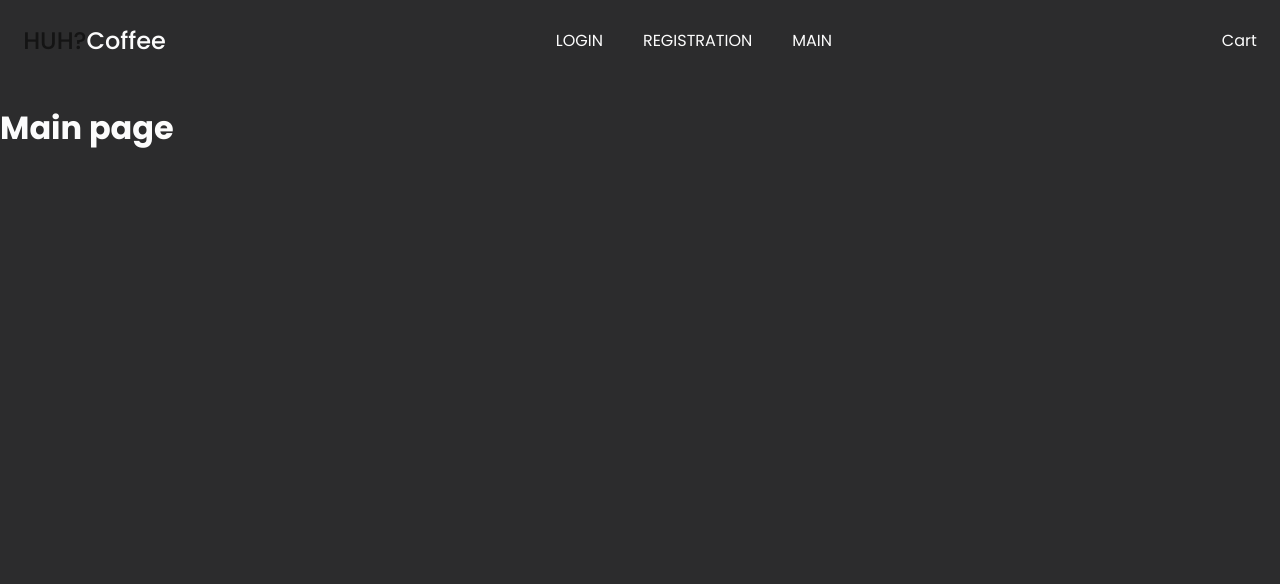
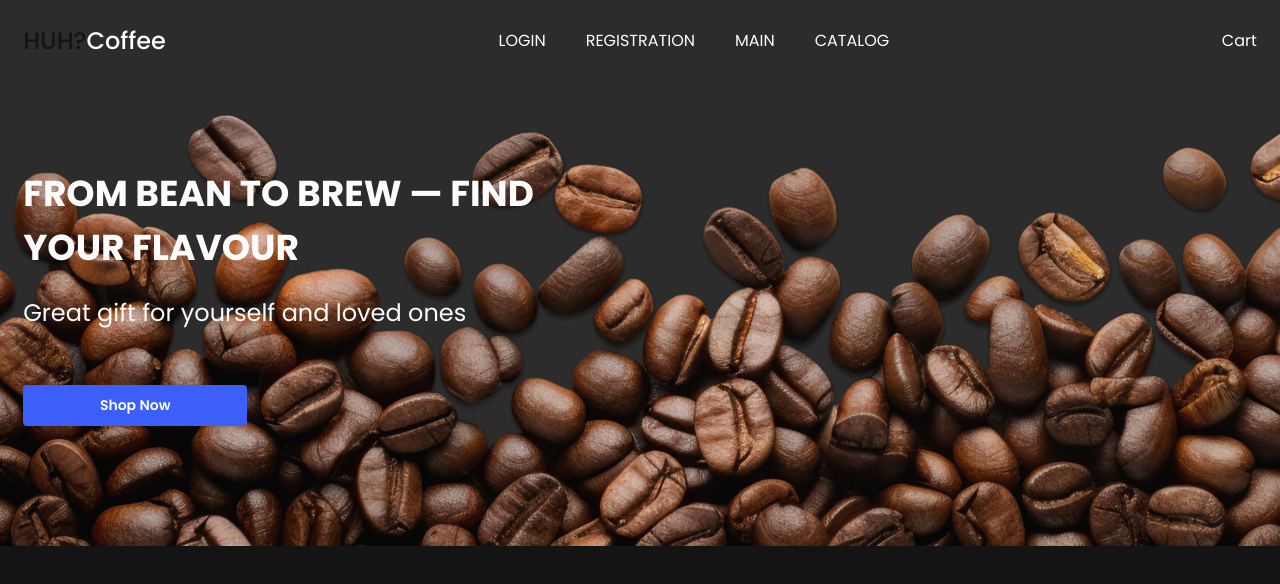
Before and after one commit to asfound/ecommerce-application, a website built with Vite: page index.html in a window 1280 px wide. Built offline with nearby package versions, Linux system fonts and the light colour scheme.

Commit message:
feat: add hero banner on main page

```diff
--- /dev/null
+++ b/src/app/app.module.css
@@ -0,0 +1,6 @@
+.app {
+  display: flex;
+  flex-direction: column;
+  max-width: 128rem;
+  height: 100dvh;
+}
--- a/src/app/app.ts
+++ b/src/app/app.ts
@@ -1,11 +1,12 @@
 import { BaseComponent } from '~/components/base-component/base-component';
 import { Header } from '~/feature/header/header';
 
+import styles from './app.module.css';
 import { Router } from './router/router';
 import { FALLBACK_ROUTE, ROUTES } from './router/routes';
 
 export class App {
-  private readonly root = new BaseComponent({ className: 'app', tagName: 'div' });
+  private readonly root = new BaseComponent({ className: styles.app, tagName: 'div' });
 
   public constructor() {
     Router.initialize(ROUTES, FALLBACK_ROUTE);
--- a/src/app/router/route-path.ts
+++ b/src/app/router/route-path.ts
@@ -1,4 +1,5 @@
 export const ROUTE_PATH = {
+  CATALOG: '/catalog',
   LOGIN: '/login',
   MAIN: '/',
   REGISTRATION: '/registration',
--- a/src/app/router/router-links.ts
+++ b/src/app/router/router-links.ts
@@ -6,4 +6,5 @@ export const ROUTER_LINKS: RouterLinkProperties[] = [
   { path: ROUTE_PATH.LOGIN, textContent: 'Login' },
   { path: ROUTE_PATH.REGISTRATION, textContent: 'Registration' },
   { path: ROUTE_PATH.MAIN, textContent: 'Main' },
+  { path: ROUTE_PATH.CATALOG, textContent: 'Catalog' },
 ];
--- a/src/app/router/routes.ts
+++ b/src/app/router/routes.ts
@@ -9,7 +9,7 @@ import { ROUTE_PATH } from './route-path.ts';
 export const ROUTES: Route[] = [
   {
     async component(): Promise<BaseComponent> {
-      const { MainPage } = await import('../../pages/main.ts');
+      const { MainPage } = await import('../../pages/main-page.ts');
       return new MainPage();
     },
     path: ROUTE_PATH.MAIN,
@@ -17,7 +17,7 @@ export const ROUTES: Route[] = [
   },
   {
     async component(): Promise<BaseComponent> {
-      const { LoginPage } = await import('../../pages/login.ts');
+      const { LoginPage } = await import('../../pages/login-page.ts');
       return new LoginPage();
     },
     path: ROUTE_PATH.LOGIN,
@@ -25,17 +25,25 @@ export const ROUTES: Route[] = [
   },
   {
     async component(): Promise<BaseComponent> {
-      const { RegistrationPage } = await import('../../pages/registration.ts');
+      const { RegistrationPage } = await import('../../pages/registration-page.ts');
       return new RegistrationPage();
     },
     path: ROUTE_PATH.REGISTRATION,
     title: 'HUH Coffee | Registration',
   },
+  {
+    async component(): Promise<BaseComponent> {
+      const { CatalogPage } = await import('../../pages/catalog-page.ts');
+      return new CatalogPage();
+    },
+    path: ROUTE_PATH.CATALOG,
+    title: 'HUH Coffee | Catalog',
+  },
 ];
 
 export const FALLBACK_ROUTE: Route = {
   async component(): Promise<BaseComponent> {
-    const { NotFoundPage } = await import('../../pages/not-found.ts');
+    const { NotFoundPage } = await import('../../pages/not-found-page.ts');
     return new NotFoundPage();
   },
   path: WILDCARD_ROUTE,
--- a/src/feature/header/header.module.css
+++ b/src/feature/header/header.module.css
@@ -2,5 +2,8 @@
   display: flex;
   align-items: center;
   justify-content: space-between;
+
   padding: 1.45rem;
+
+  background-color: var(--color-dark);
 }
--- /dev/null
+++ b/src/feature/hero-banner/hero-banner.module.css
@@ -0,0 +1,55 @@
+.banner {
+  background-color: var(--color-dark);
+  background-image: url('../../assets/img/banner-background.png');
+  background-repeat: no-repeat;
+  background-position: top center;
+  background-size: 1920px auto;
+}
+
+.container {
+  max-width: 35.125rem;
+  padding: 5.3rem 1.45rem 7.5rem;
+}
+
+.heading {
+  margin: 0;
+  margin-bottom: 1.25rem;
+
+  font-size: 2.25rem;
+  font-weight: 700;
+  text-transform: uppercase;
+}
+
+.description {
+  margin: 0;
+  margin-bottom: 3.375rem;
+  font-size: 1.5rem;
+}
+
+.cta {
+  display: inline-block;
+
+  min-width: 14rem;
+  padding: 0.625rem;
+  border-radius: var(--border-radius);
+
+  font-size: 0.875rem;
+  font-weight: 600;
+  text-align: center;
+  text-transform: capitalize;
+
+  background-color: var(--color-accent);
+
+  transition:
+    background-color var(--transition-duration),
+    transform var(--transition-duration);
+}
+
+.cta:hover {
+  color: inherit;
+  background-color: var(--color-dark);
+}
+
+.cta:active {
+  transform: scale(0.96);
+}
--- /dev/null
+++ b/src/feature/hero-banner/hero-banner.ts
@@ -0,0 +1,47 @@
+import type { Component } from '~/components/base-component/types';
+
+import { RouterLink } from '~/app/router/components/router-link';
+import { ROUTE_PATH } from '~/app/router/route-path';
+import { BaseComponent } from '~/components/base-component/base-component';
+
+import styles from './hero-banner.module.css';
+
+export class HeroBanner extends BaseComponent implements Component {
+  public constructor() {
+    super({ className: styles.banner, tagName: 'div' });
+
+    this.createHTML();
+  }
+
+  public createHTML(): void {
+    const container = new BaseComponent({
+      className: styles.container,
+      tagName: 'div',
+    });
+
+    const heading = new BaseComponent({
+      className: styles.heading,
+      tagName: 'h1',
+      textContent: 'From bean to brew — find your flavour',
+    });
+
+    const description = new BaseComponent({
+      className: styles.description,
+      tagName: 'p',
+      textContent: 'Great gift for yourself and loved ones',
+    });
+
+    const CTALink = this.createCTALink();
+
+    container.append(heading, description, CTALink);
+
+    this.append(container);
+  }
+
+  private createCTALink(): RouterLink {
+    const link = new RouterLink({ path: ROUTE_PATH.CATALOG, textContent: 'Shop now' });
+    link.element.classList.add(styles.cta);
+
+    return link;
+  }
+}
--- a/src/pages/main.ts
+++ b/src/pages/catalog-page.ts
@@ -1,10 +1,10 @@
 import { BaseComponent } from '~/components/base-component/base-component';
 
-export class MainPage extends BaseComponent {
+export class CatalogPage extends BaseComponent {
   public constructor() {
     super({ tagName: 'div' });
 
-    const heading = new BaseComponent({ tagName: 'h1', textContent: 'Main page' });
+    const heading = new BaseComponent({ tagName: 'h1', textContent: 'Catalog page' });
 
     this.append(heading);
   }
--- /dev/null
+++ b/src/pages/main-page.ts
@@ -0,0 +1,12 @@
+import { BaseComponent } from '~/components/base-component/base-component';
+import { HeroBanner } from '~/feature/hero-banner/hero-banner';
+
+export class MainPage extends BaseComponent {
+  public constructor() {
+    super({ tagName: 'main' });
+
+    const heroBanner = new HeroBanner();
+
+    this.append(heroBanner);
+  }
+}
--- a/src/style/style.css
+++ b/src/style/style.css
@@ -9,7 +9,7 @@
   color: var(--color-white);
   text-rendering: optimizelegibility;
 
-  background-color: var(--color-dark);
+  background-color: var(--color-black);
 
   font-synthesis: none;
 }
--- a/src/style/variables.css
+++ b/src/style/variables.css
@@ -6,4 +6,5 @@
   --color-black: #141414;
   --transition-duration: 0.2s;
   --padding-card: 0.625rem 1.25rem 1.25rem;
+  --border-radius: 4px;
 }
```
Also changed, not shown: src/assets/img/banner-background.png (added), src/pages/login-page.ts (renamed from src/pages/login.ts), src/pages/not-found-page.ts (renamed from src/pages/not-found.ts), src/pages/registration-page.ts (renamed from src/pages/registration.ts).
